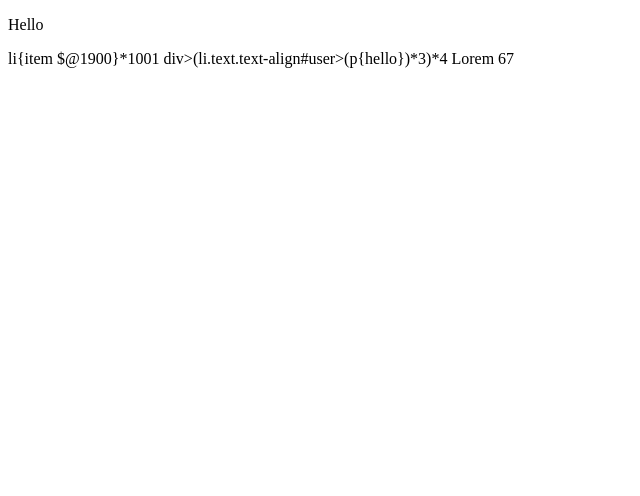
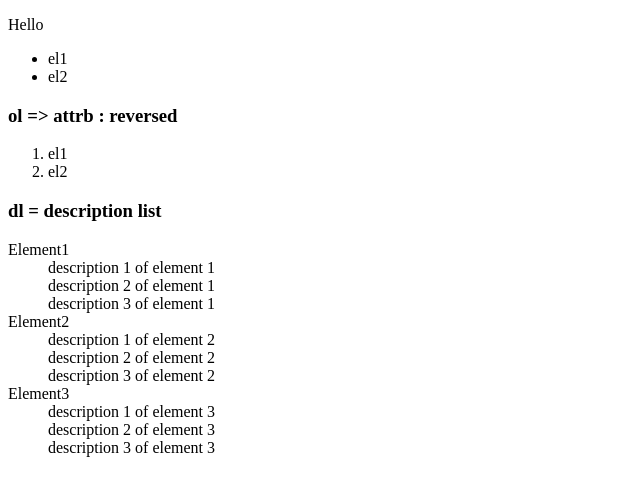
Before and after one commit to Hzekrii/html20, a plain HTML site: page index.html in a window 1280 px wide. Shown: the whole page, without its empty margins (0-640 px from the left). Drawn offline with Linux system fonts and the light colour scheme.

Commit message:
adding lists

```diff
--- a/index.html
+++ b/index.html
@@ -10,8 +10,39 @@
 </head>
 <body>
     <p>Hello</p>
-    li{item $@1900}*1001
+    <!-- li{item $@1900}*1001
     div>(li.text.text-align#user>(p{hello})*3)*4
-    Lorem
+    Lorem -->
+    <ul>
+        <li value="..."> el1</li>
+        <li value="..."> el2</li>
+    </ul>
+
+    <h3>ol => attrb : reversed</h3>
+    <ol>
+        <li value="..."> el1 </li>
+        <li value="..."> el2</li>
+    </ol>
+
+    <h3> dl = description list</h3>
+    <dl>
+        <dt> Element1</dt>
+        <dd> description 1 of element 1 </dd>
+        <dd> description 2 of element 1 </dd>
+        <dd> description 3 of element 1 </dd>
+
+        <dt> Element2</dt>
+        <dd> description 1 of element 2 </dd>
+        <dd> description 2 of element 2 </dd>
+        <dd> description 3 of element 2 </dd>
+
+        <dt> Element3</dt>
+        <dd> description 1 of element 3 </dd>
+        <dd> description 2 of element 3 </dd>
+        <dd> description 3 of element 3 </dd>
+    </dl>
+
+
+
 </body>
-</html>67
+</html>
```
Also changed, not shown: 1 other file.
